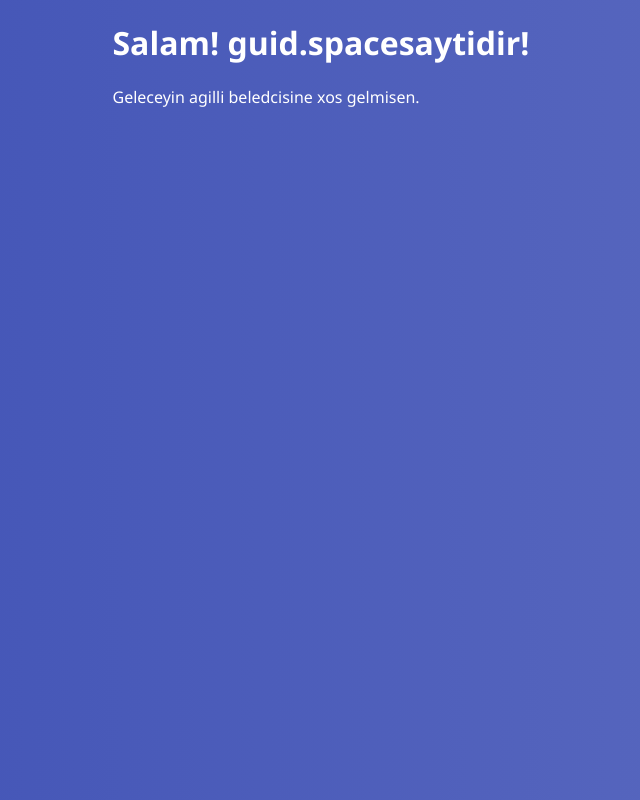
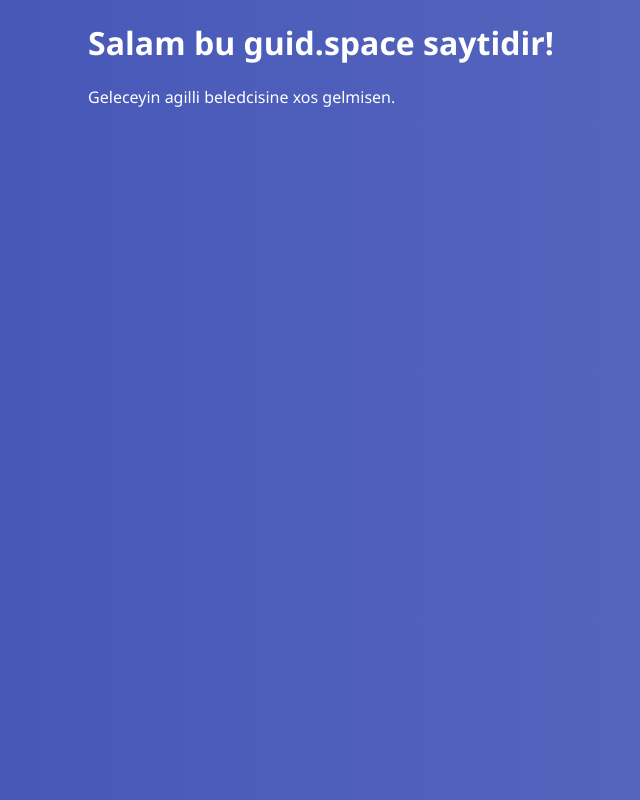
Before and after one commit to Ruslan865/guid-space, a plain HTML site: page index.html in a window 1280 px wide. Shown: the whole page, without its empty margins (319-959 px from the left). Drawn offline with Linux system fonts and the light colour scheme.

Commit message:
Update index.html

```diff
--- a/index.html
+++ b/index.html
@@ -7,8 +7,8 @@
 </head>
     <body>
         <div class="container">
-            <h1>Salam!
-                <span>guid.space</span>saytidir!
+            <h1>Salam bu
+                <span>guid.space  </span>  saytidir!
             </h1>
             <p>Geleceyin agilli beledcisine xos gelmisen.</p>
         </div>
```
